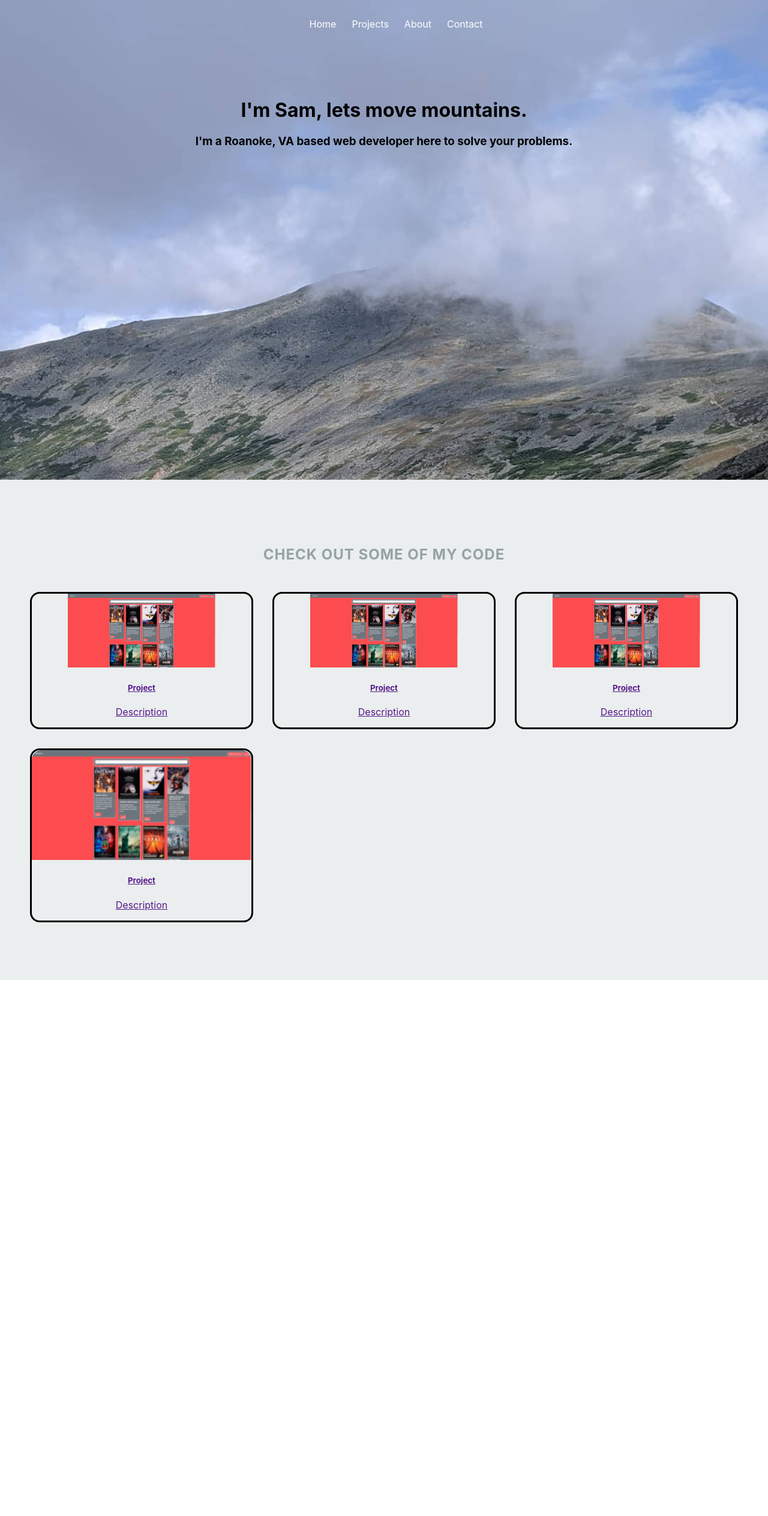
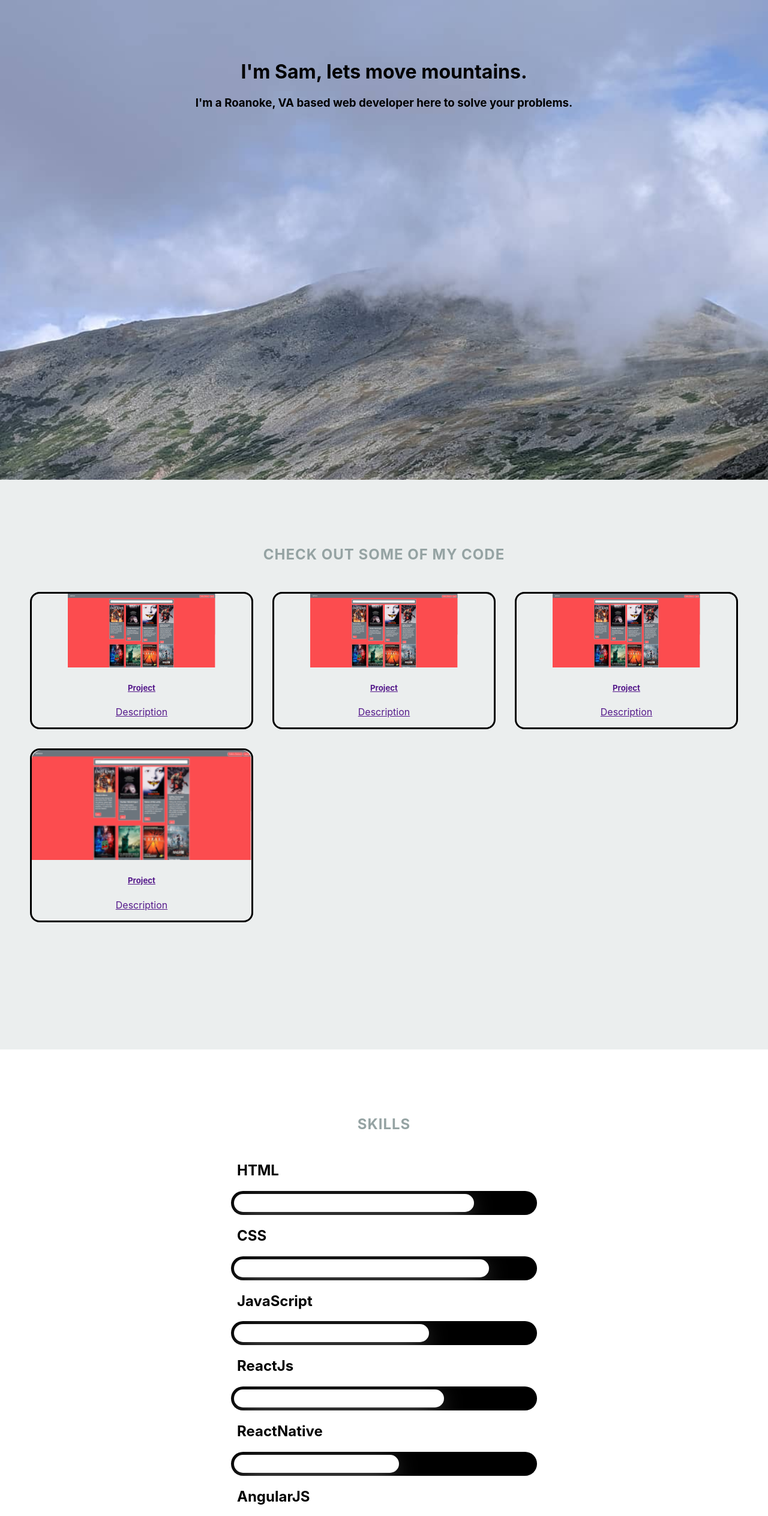
Before and after one commit to SamJones1995/portfolioReact, a React (Create React App) app: page / in a window 1280 px wide. Shown: the top 2528 px of the page at 60% size. Before the commit the page ends 1634 px from the top, so only its background shows below. Built offline with nearby package versions, Linux system fonts and the light colour scheme.

Commit message:
Update: Skills component and animated progress bars

```diff
--- a/package.json
+++ b/package.json
@@ -8,6 +8,7 @@
     "@testing-library/user-event": "^13.5.0",
     "react": "^18.1.0",
     "react-dom": "^18.1.0",
+    "react-intersection-observer": "^9.2.0",
     "react-scripts": "5.0.1",
     "react-spring": "^9.4.5",
     "web-vitals": "^2.1.4"
--- a/src/App.css
+++ b/src/App.css
@@ -39,6 +39,16 @@ header .banner {
   outline: none;
 }
 
+.nav-background {
+  background-color: #161415;
+  transition: background-color 0.25s linear;
+}
+
+.navHidden {
+  opacity: 0;
+  transition: 0.25s;
+}
+
 /* nav-wrap */
 #nav-wrap {
 
@@ -52,6 +62,12 @@ header .banner {
   top: 0;
 }
 .opaque { background-color: #333; }
+
+.stickBottom {
+  position: absolute;
+  bottom: 0;
+  margin-bottom: 0;
+}
 
 /* hide toggle button */
 #nav-wrap > a.mobile-btn { display: none; }
@@ -92,19 +108,8 @@ ul#nav li a {
 ul#nav li a:active { background-color: transparent !important; }
 ul#nav li.current a { color: #F06000; animation-name: current; animation-duration: 2s;}
 
-.current {
-  animation-name: current; animation-duration: 2s;
-  animation-iteration-count: infinite;
-}
-@keyframes current {
-  from { color: red; }
-  to { color: yellow;}
 
-}
-
-
-
-.btn {
+/* .btn {
   color: #fff;
   cursor: pointer;
    display: block;
@@ -117,43 +122,48 @@ ul#nav li.current a { color: #F06000; animation-name: current; animation-duratio
   text-decoration: none;
   text-transform: uppercase;
   width: 100%;
+} */
+
+.btn a::before,
+.btn a::after {
+  display: inline-block;
+	opacity: 0;
+	-webkit-transition: -webkit-transform 0.3s, opacity 0.2s;
+	-moz-transition: -moz-transform 0.3s, opacity 0.2s;
+	transition: transform 0.3s, opacity 0.2s;
 }
 
-.btn-2 {
-  letter-spacing: 0;
+
+.btn a::before {
+  margin-right: 10px;
+	content: '[';
+	-webkit-transform: translateX(20px);
+	-moz-transform: translateX(20px);
+	transform: translateX(20px);
 }
 
-.btn-2:hover,
-.btn-2:active {
-letter-spacing: 5px;
+.btn a:hover::before {
+  transform: scaleY(0);
 }
 
-.btn-2:after,
-.btn-2:before {
-backface-visibility: hidden;
-border: 1px solid rgba(#fff, 0);
-bottom: 0px;
-content: " ";
-display: block;
-margin: 0 auto;
-position: relative;
-transition: all 280ms ease-in-out;
-width: 0;
+.btn a::after {
+  margin-left: 10px;
+	content: ']';
+	-webkit-transform: translateX(-20px);
+	-moz-transform: translateX(-20px);
+	transform: translateX(-20px);
 }
 
-.btn-2:hover:after,
-.btn-2:hover:before {
-backface-visibility: hidden;
-border-color: #fff;
-transition: width 350ms ease-in-out;
-width: 70%;
+.btn a:hover::before,
+.btn a:hover::after,
+.btn a:focus::before,
+.btn a:focus::after {
+	opacity: 1;
+	-webkit-transform: translateX(0px);
+	-moz-transform: translateX(0px);
+	transform: translateX(0px);
 }
 
-.btn-2:hover:before {
-bottom: auto;
-top: 0;
-width: 70%;
-}
 
 /* Projects
 ---------------------------------------------*/
@@ -163,6 +173,7 @@ width: 70%;
   padding-bottom: 60px;
   padding-left: 50px;
   padding-right: 50px;
+  height: 800px;
 }
 
 #projects h1 {
@@ -177,7 +188,13 @@ width: 70%;
 #projects-wrapper {
   margin-bottom: 36px;
 }
-#projects-wrapper > ul {
+.projects-wrapper > ul {
+  display: none;
+  height: 800px;
+  /* gap: 50px; */
+}
+
+.projects-wrapper-animate > ul {
   margin: 0;
   /* text-align: center; */
 
@@ -186,7 +203,10 @@ width: 70%;
   grid-template-columns: repeat(auto-fit, minmax(320px, 1fr));
   grid-gap: 2rem;
   padding-left: 0;
+  animation: slidein 5s;
+  animation-fill-mode: forwards;
 
+  transition-timing-function: ease-in;
   /* gap: 50px; */
 }
 
@@ -205,3 +225,153 @@ width: 70%;
   border-radius: 1rem;
 
 }
+
+@keyframes slidein {
+  from {
+    transform: translateX(-120%);
+  }
+
+  to {
+    transform: translateX(0%);
+  }
+}
+
+/* Skills
+-----------------------------------*/
+#skills {
+  text-align: center;
+  justify-content: center;
+
+  display: flex;
+
+ padding-top: 90px;
+  padding-bottom: 60px;
+  padding-left: 50px;
+  padding-right: 50px;
+  height: 800px;
+}
+
+.skills-header {
+  font: 15px/24px;
+  text-transform: uppercase;
+  letter-spacing: 1px;
+  text-align: center;
+  margin-bottom: 48px;
+  color: #95A3A3;
+}
+
+.bar-header {
+  text-align: left;
+  padding-left: 10px;
+}
+
+
+.progress {
+  background: black;
+  justify-content: flex-start;
+  border-radius: 100px;
+  align-items: center;
+  position: relative;
+  padding: 0 5px;
+  display: flex;
+  height: 40px;
+  width: 500px;
+   border: 1px;
+  border-color: white;
+}
+
+.progress-html {
+  animation: html 3s normal forwards;
+  box-shadow: 0 10px 40px -10px #fff;
+  border-radius: 100px;
+  background: #fff;
+  height: 30px;
+  width: 0;
+   border: 1px;
+  border-color: white;
+}
+
+@keyframes html {
+  0% { width: 0; }
+  100% { width: 80%; }
+}
+
+.progress-css {
+  animation: css 3s normal forwards;
+  box-shadow: 0 10px 40px -10px #fff;
+  border-radius: 100px;
+  background: #fff;
+  height: 30px;
+  width: 0;
+   border: 1px;
+  border-color: white;
+}
+
+@keyframes css{
+  0% { width: 0; }
+  100% { width: 85%; }
+}
+
+.progress-javascript {
+  animation: javascript 3s normal forwards;
+  box-shadow: 0 10px 40px -10px #fff;
+  border-radius: 100px;
+  background: #fff;
+  height: 30px;
+  width: 0;
+   border: 1px;
+  border-color: white;
+}
+
+@keyframes javascript{
+  0% { width: 0; }
+  100% { width: 65%; }
+}
+
+.progress-reactjs {
+  animation: reactjs 3s normal forwards;
+  box-shadow: 0 10px 40px -10px #fff;
+  border-radius: 100px;
+  background: #fff;
+  height: 30px;
+  width: 0;
+   border: 1px;
+  border-color: white;
+}
+
+@keyframes reactjs{
+  0% { width: 0; }
+  100% { width: 70%; }
+}
+
+.progress-reactnative {
+  animation: reactnative 3s normal forwards;
+  box-shadow: 0 10px 40px -10px #fff;
+  border-radius: 100px;
+  background: #fff;
+  height: 30px;
+  width: 0;
+   border: 1px;
+  border-color: white;
+}
+
+@keyframes reactnative{
+  0% { width: 0; }
+  100% { width: 55%; }
+}
+
+.progress-angularjs {
+  animation: angularjs 3s normal forwards;
+  box-shadow: 0 10px 40px -10px #fff;
+  border-radius: 100px;
+  background: #fff;
+  height: 30px;
+  width: 0;
+   border: 1px;
+  border-color: white;
+}
+
+@keyframes angularjs{
+  0% { width: 0; }
+  100% { width: 65%; }
+}
--- a/src/App.js
+++ b/src/App.js
@@ -2,17 +2,19 @@ import logo from './logo.svg';
 import React, { Component } from 'react';
 import Header from './components/Header';
 import Projects from './components/Projects';
+import Skills from './components/Skills';
 import './App.css';
 
-class App extends Component {
-  render() {
+function App()  {
+
     return (
       <div className="app">
         <Header />
         <Projects />
+        <Skills />
       </div>
     );
   }
-}
+
 
 export default App;
--- a/src/components/Header.js
+++ b/src/components/Header.js
@@ -1,29 +1,42 @@
 import React, { Component } from 'react';
-import { animated, useSpring } from 'react-spring';
-import { useState } from 'react';
+import { useInView } from 'react-intersection-observer';
 
-class Header extends Component {
-    render() {
+
+
+function Header() {
+
+    const { ref, inView} = useInView({
+        threshold: [0],
+        initialInView: true,
+        // rootMargin: '-50%'
+      });
+
+      const [ref2, inView2 ] = useInView( {
+
+      })
+
     return (
-      <header className="header">
-        <nav id="nav-wrapper">
-          <ul id="nav">
-            <li className="btn-2">
-              <a className="scroll" href="#home">
+      <header ref={ref} className="header">
+        <nav id="nav-wrap" className={inView ? '' : 'nav-background'}>
+
+
+          <ul id="nav" className={inView2 ? 'navHidden' : "nav"}>
+            <li className="btn">
+              <a className="scroll" href="#header">
                 Home
               </a>
             </li>
-            <li>
+            <li className="btn">
               <a className="scroll" href="#projects">
                 Projects
               </a>
             </li>
-            <li>
+            <li className="btn">
               <a className="scroll" href="#about">
                 About
               </a>
             </li>
-            <li>
+            <li className="btn">
               <a className="Contact" href="#contact">
                 Contact
               </a>
@@ -37,9 +50,10 @@ class Header extends Component {
 
           </div>
         </div>
+        <span ref={ref2} className='stickBottom'></span>
       </header>
     );
     }
-}
+
 
 export default Header;
--- a/src/components/Projects.js
+++ b/src/components/Projects.js
@@ -1,7 +1,14 @@
-import React, { Component } from 'react';
+import React, { Component} from 'react';
+import { useInView } from 'react-intersection-observer';
 
-class Projects extends Component {
-    render() {
+function Projects() {
+
+
+        const { ref, inView} = useInView({
+            triggerOnce: true,
+            threshold: 0,
+          });
+
 
 
 
@@ -10,7 +17,7 @@ class Projects extends Component {
             <div className='row'>
 
                     <h1>Check out some of my code</h1>
-                    <div id="projects-wrapper">
+                    <div ref={ref} className={inView ? "projects-wrapper-animate" : "projects-wrapper"}>
                         <ul>
                         <li className='item-wrap'>
                             <a href=''>
@@ -68,7 +75,7 @@ class Projects extends Component {
 
         </section>
     );
-}
+
 }
 
 export default Projects
--- /dev/null
+++ b/src/components/Skills.js
@@ -0,0 +1,49 @@
+import React from 'react';
+import { useInView } from 'react-intersection-observer';
+
+
+
+function Skills() {
+
+  const { ref, inView} = useInView({
+    triggerOnce: true,
+    threshold: 0,
+  });
+
+  return (
+    <section ref={ref} id="skills">
+      <div className="row skill">
+          <h1 className="skills-header">
+            <span>Skills</span>
+          </h1>
+          <h2 className='bar-header'>HTML</h2>
+          <div className="progress">
+            <div className={ inView ? "progress-html": ""}></div>
+          </div>
+          <h2 className='bar-header'>CSS</h2>
+          <div className="progress">
+            <div className="progress-css"></div>
+          </div>
+          <h2 className='bar-header'>JavaScript</h2>
+          <div className="progress">
+            <div className="progress-javascript"></div>
+          </div>
+          <h2 className='bar-header'>ReactJs</h2>
+          <div className="progress">
+            <div className="progress-reactjs"></div>
+          </div>
+          <h2 className='bar-header'>ReactNative</h2>
+          <div className="progress">
+            <div className="progress-reactnative"></div>
+          </div>
+          <h2 className='bar-header'>AngularJS</h2>
+          <div className="progress">
+            <div className="progress-angularjs"></div>
+          </div>
+
+      </div>
+    </section>
+  );
+}
+
+export default Skills;
```
Also changed, not shown: 1 other file (tests, documents, lock files or other folders).
